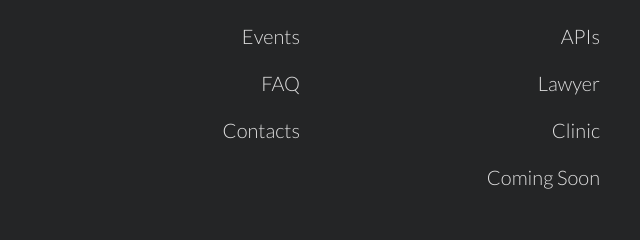
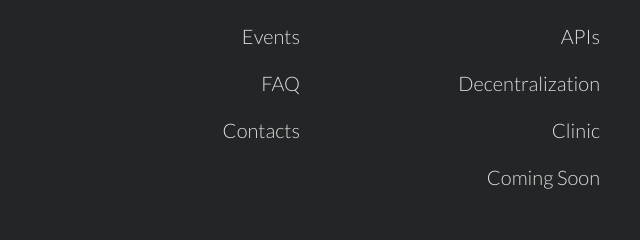
Before and after one commit to TesrabNetwork/tesrabnetwork-website, a plain HTML site: page index.html in a window 1280 px wide. Both pictures are taken after a click on the link 1225 px from the left and 40 px from the top of the page. Shown: the part 246-486 px from the top of the page, 640-1280 px from the left. Drawn offline with nearby package versions, Linux system fonts and the light colour scheme; some packages are replaced by stand-ins of ours.

Commit message:
modify index html file

```diff
--- a/index.html
+++ b/index.html
@@ -78,7 +78,7 @@
                             <li class="s-header__nav-menu-item"><a class="s-header__nav-menu-link s-header__nav-menu-link-divider" href="index_app_landing.html">DPOS</a></li>
                             <li class="s-header__nav-menu-item"><a class="s-header__nav-menu-link s-header__nav-menu-link-divider" href="index_portfolio.html">Smart Contracts</a></li>
                             <li class="s-header__nav-menu-item"><a class="s-header__nav-menu-link s-header__nav-menu-link-divider" href="index_events.html">APIs</a></li>
-                            <li class="s-header__nav-menu-item"><a class="s-header__nav-menu-link s-header__nav-menu-link-divider" href="index_lawyer.html">Lawyer</a></li>
+                            <li class="s-header__nav-menu-item"><a class="s-header__nav-menu-link s-header__nav-menu-link-divider" href="index_lawyer.html">Decentralization</a></li>
                             <li class="s-header__nav-menu-item"><a class="s-header__nav-menu-link s-header__nav-menu-link-divider" href="index_clinic.html">Clinic</a></li>
                             <li class="s-header__nav-menu-item"><a class="s-header__nav-menu-link s-header__nav-menu-link-divider" href="index_coming_soon.html">Coming Soon</a></li>
                         </ul>
```
